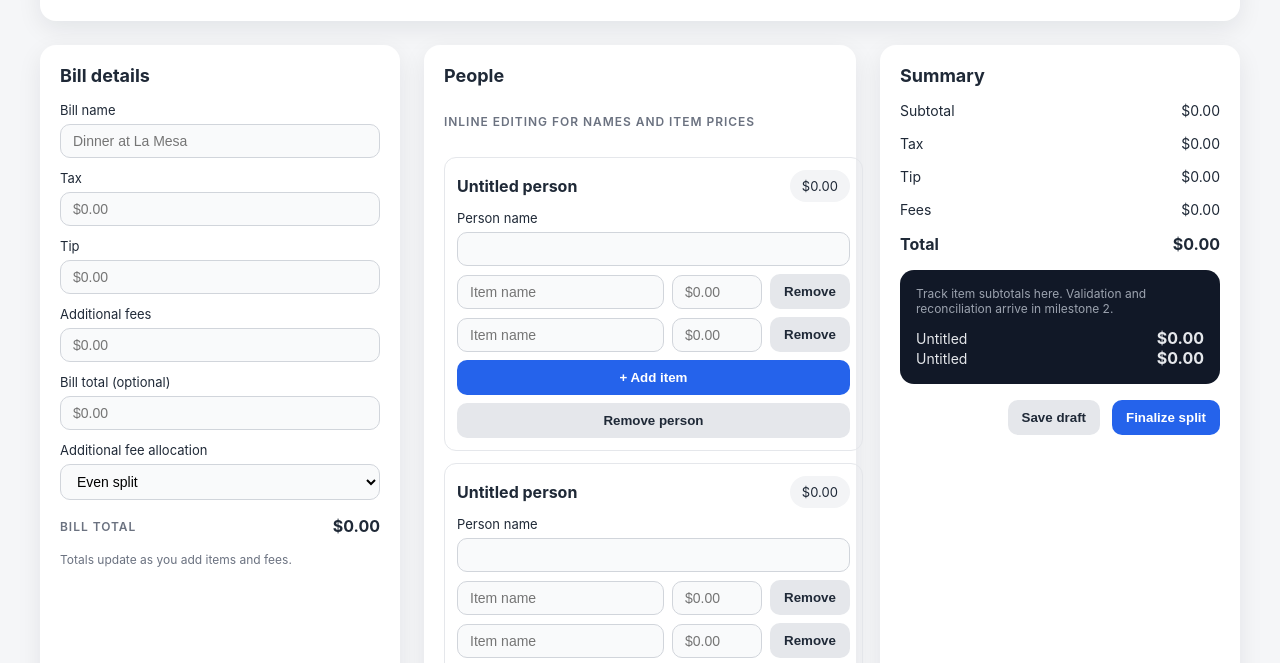
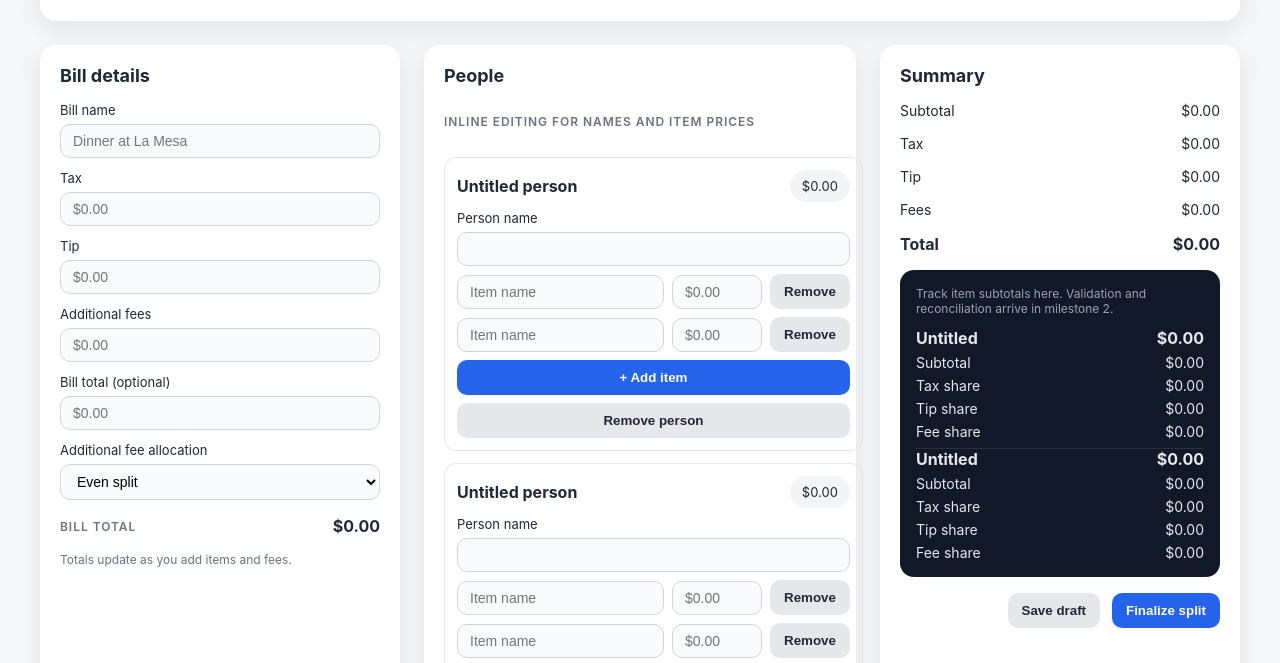
Before and after one commit to Deanstirrat/bill_splitter, a plain HTML site: page index.html in a window 1280 px wide. Shown: the part 114-777 px from the top of the page. Drawn offline with Linux system fonts and the light colour scheme.

Commit message:
Add per-person tax tip fee breakdown

```diff
--- a/index.html
+++ b/index.html
@@ -182,6 +182,18 @@
 
       .validation-panel .summary-row {
         color: #e5e7eb;
+      }
+
+      .person-breakdown {
+        display: grid;
+        gap: 6px;
+        padding-bottom: 8px;
+        border-bottom: 1px solid rgba(255, 255, 255, 0.1);
+      }
+
+      .person-breakdown:last-child {
+        border-bottom: none;
+        padding-bottom: 0;
       }
 
       .discrepancy {
@@ -386,6 +398,34 @@
       const getItemsSubtotal = () =>
         state.people.reduce((total, person) => total + getPersonSubtotal(person), 0);
 
+      const getAllocationRatio = (person) => {
+        const subtotal = getPersonSubtotal(person);
+        const totalSubtotal = getItemsSubtotal();
+        if (!totalSubtotal) return 0;
+        return subtotal / totalSubtotal;
+      };
+
+      const getFeeAllocationRatio = (person) => {
+        if (state.bill.feeAllocation === "even") {
+          return state.people.length ? 1 / state.people.length : 0;
+        }
+        return getAllocationRatio(person);
+      };
+
+      const getPersonTotals = (person) => {
+        const subtotal = getPersonSubtotal(person);
+        const ratio = getAllocationRatio(person);
+        const feeRatio = getFeeAllocationRatio(person);
+        const tax = parseCurrency(state.bill.tax);
+        const tip = parseCurrency(state.bill.tip);
+        const fee = parseCurrency(state.bill.fee);
+        const taxShare = tax * ratio;
+        const tipShare = tip * ratio;
+        const feeShare = fee * feeRatio;
+        const total = subtotal + taxShare + tipShare + feeShare;
+        return { subtotal, taxShare, tipShare, feeShare, total };
+      };
+
       const renderSummary = () => {
         const subtotal = getItemsSubtotal();
         const tax = parseCurrency(state.bill.tax);
@@ -409,12 +449,33 @@
           return;
         }
         state.people.forEach((person) => {
-          const row = document.createElement("div");
-          row.className = "summary-row";
-          row.innerHTML = `<span>${person.name || "Untitled"}</span><strong>${formatCurrency(
-            getPersonSubtotal(person)
-          )}</strong>`;
-          elements.personSummary.appendChild(row);
+          const totals = getPersonTotals(person);
+          const name = person.name || "Untitled";
+          const block = document.createElement("div");
+          block.className = "person-breakdown";
+          block.innerHTML = `
+            <div class="summary-row">
+              <strong>${name}</strong>
+              <strong>${formatCurrency(totals.total)}</strong>
+            </div>
+            <div class="summary-row">
+              <span>Subtotal</span>
+              <span>${formatCurrency(totals.subtotal)}</span>
+            </div>
+            <div class="summary-row">
+              <span>Tax share</span>
+              <span>${formatCurrency(totals.taxShare)}</span>
+            </div>
+            <div class="summary-row">
+              <span>Tip share</span>
+              <span>${formatCurrency(totals.tipShare)}</span>
+            </div>
+            <div class="summary-row">
+              <span>Fee share</span>
+              <span>${formatCurrency(totals.feeShare)}</span>
+            </div>
+          `;
+          elements.personSummary.appendChild(block);
         });
       };
 
@@ -426,9 +487,10 @@
           card.dataset.person = person.id;
 
           const header = document.createElement("header");
+          const totals = getPersonTotals(person);
           header.innerHTML = `
             <strong>${person.name || "Untitled person"}</strong>
-            <span class="pill">${formatCurrency(getPersonSubtotal(person))}</span>
+            <span class="pill">${formatCurrency(totals.subtotal)}</span>
           `;
 
           const items = document.createElement("div");
@@ -499,7 +561,7 @@
           headerName.textContent = person.name || "Untitled person";
         }
         if (headerPill) {
-          headerPill.textContent = formatCurrency(getPersonSubtotal(person));
+          headerPill.textContent = formatCurrency(getPersonTotals(person).subtotal);
         }
       };
 
```
